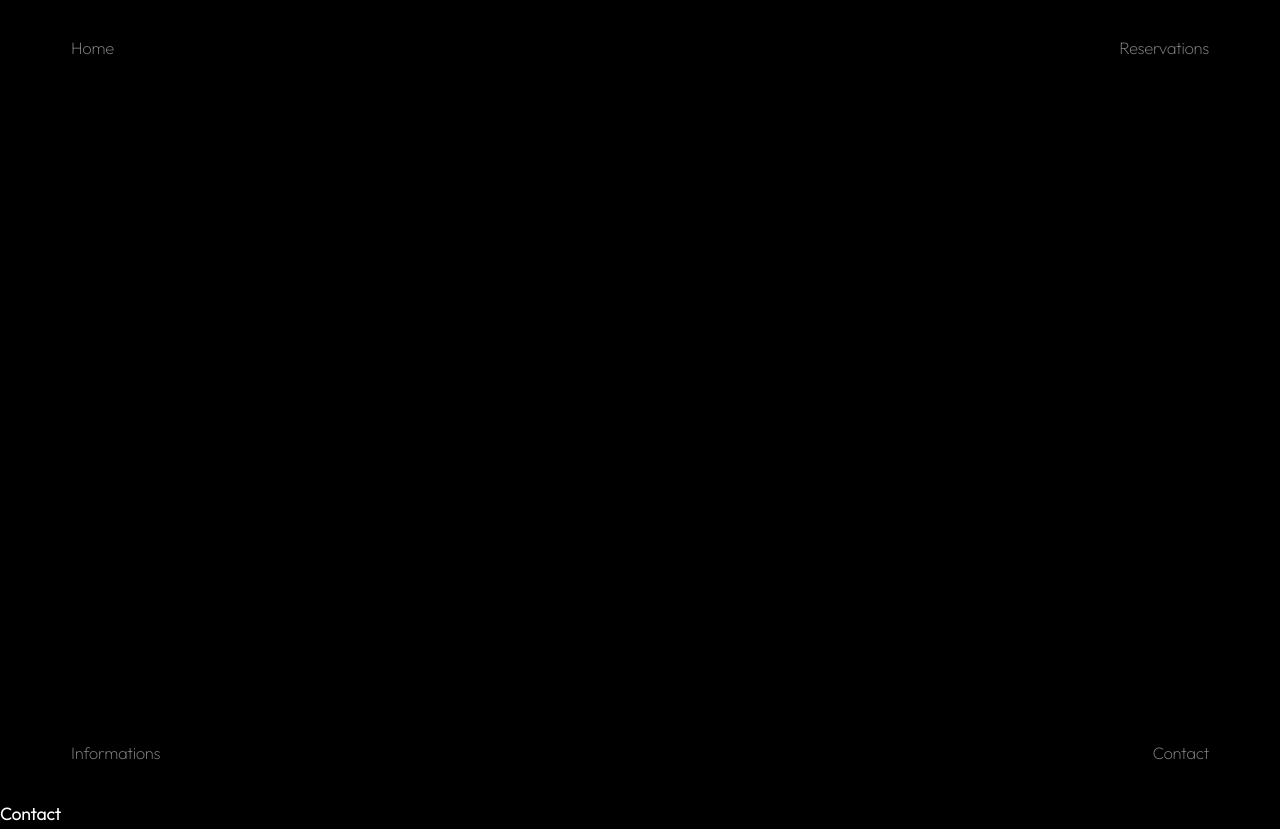
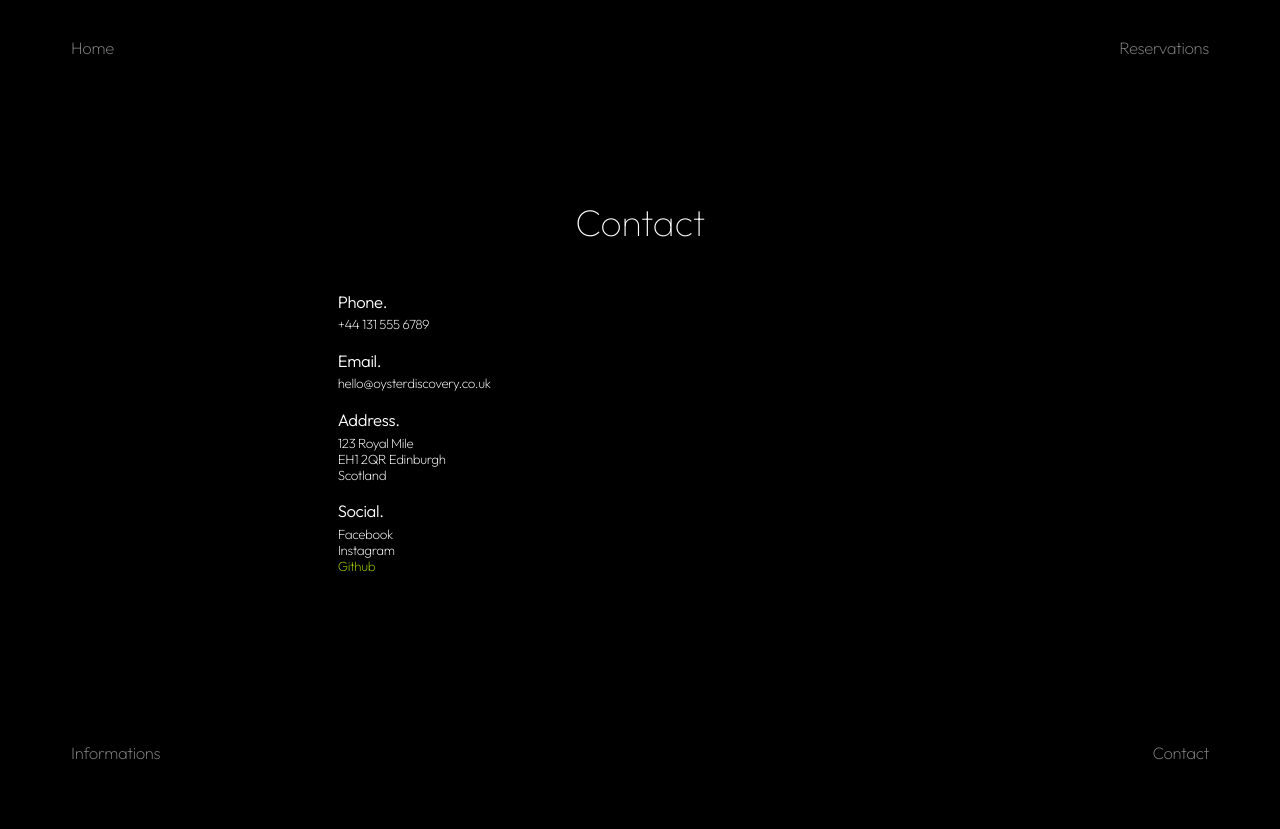
Before and after one commit to QuentinDch/oyster-project, a React (Vite) app: page /contact in a window 1280 px wide. After the commit the page ends 800 px from the top, so only its background shows below. Built offline with nearby package versions, Linux system fonts and the light colour scheme.

Commit message:
add contact page

```diff
--- a/package.json
+++ b/package.json
@@ -10,6 +10,7 @@
     "preview": "vite preview"
   },
   "dependencies": {
+    "prop-types": "^15.8.1",
     "react": "^18.3.1",
     "react-dom": "^18.3.1",
     "react-router-dom": "^6.27.0"
--- a/src/components/App.jsx
+++ b/src/components/App.jsx
@@ -1,6 +1,7 @@
 import { Routes, Route } from "react-router-dom";
 import "../sass/main.scss";
 import Navbar from "./Navbar";
+import MainElement from "./MainElement";
 import Home from "../components/pages/Home";
 import Reservation from "../components/pages/Reservation";
 import Contact from "../components/pages/Contact";
@@ -10,12 +11,14 @@ const App = () => {
   return (
     <div className="app">
       <Navbar />
+      <MainElement>
         <Routes>
           <Route path="/" element={<Home />} />
           <Route path="/reservation" element={<Reservation />} />
           <Route path="/contact" element={<Contact />} />
           <Route path="/information" element={<Information />} />
         </Routes>
+      </MainElement>
     </div>
   );
 };
--- /dev/null
+++ b/src/components/MainElement.jsx
@@ -0,0 +1,15 @@
+import PropTypes from "prop-types";
+
+const MainElement = ({ children }) => {
+  return (
+    <main className="main-element">
+      <div className="inner">{children}</div>
+    </main>
+  );
+};
+
+MainElement.propTypes = {
+  children: PropTypes.node,
+};
+
+export default MainElement;
--- a/src/components/pages/Contact.jsx
+++ b/src/components/pages/Contact.jsx
@@ -1,5 +1,58 @@
 const Contact = () => {
-  return <div>Contact</div>;
+  return (
+    <section className="contact">
+      <h2>Contact</h2>
+      <ul className="contact-list">
+        <li className="contact-item">
+          <div className="contact-detail">
+            <h3>phone.</h3>
+            <a
+              href="tel:+441315556789"
+              aria-label="Call us at +44 131 555 6789"
+            >
+              <span className="sr-only">Call us at </span>+44 131 555 6789
+            </a>
+          </div>
+        </li>
+        <li className="contact-item">
+          <div className="contact-detail">
+            <h3>email.</h3>
+            <a href="mailto:hello@oysterdiscovery.co.uk">
+              hello@oysterdiscovery.co.uk
+            </a>
+          </div>
+        </li>
+        <li className="contact-item">
+          <div className="contact-detail">
+            <h3>address.</h3>
+            <address>
+              <p>
+                123 Royal Mile <br />
+                EH1 2QR Edinburgh <br />
+                Scotland
+              </p>
+            </address>
+          </div>
+        </li>
+        <li className="contact-item">
+          <div className="contact-detail">
+            <h3>social.</h3>
+            <div className="contact-socials">
+              <a href="https://www.facebook.com/" target="_blank">
+                facebook
+              </a>
+              <a href="https://www.instagram.com/" target="_blank">
+                instagram
+              </a>
+              <a href="#" target="_blank">
+                github
+              </a>
+            </div>
+          </div>
+        </li>
+      </ul>
+    </section>
+  );
 };
 
 export default Contact;
--- a/src/sass/_utilities.scss
+++ b/src/sass/_utilities.scss
@@ -1 +1,18 @@
 // _utilities.scss
+
+.w-inline-block {
+  max-width: 100%;
+  display: inline-block;
+}
+
+.sr-only {
+  position: absolute;
+  width: 1px;
+  height: 1px;
+  padding: 0;
+  margin: -1px;
+  overflow: hidden;
+  clip: rect(0, 0, 0, 0);
+  border: 0;
+  white-space: nowrap;
+}
--- /dev/null
+++ b/src/sass/components/MainElement.scss
@@ -0,0 +1,12 @@
+// mainElement.scss
+
+.main-element {
+  overflow: auto;
+  position: absolute;
+  inset: 0;
+  z-index: 1;
+}
+
+.inner {
+  height: 100%;
+}
--- a/src/sass/components/typography.scss
+++ b/src/sass/components/typography.scss
@@ -27,8 +27,6 @@ h4,
 h5,
 h6 {
   font-family: $font-primary;
-  font-weight: 600;
-  margin: 0 0 0.325rem;
   text-wrap: balance;
   font-kerning: normal;
   font-size: inherit;
--- a/src/sass/main.scss
+++ b/src/sass/main.scss
@@ -11,3 +11,6 @@
 
 @use "components/Header";
 @use "components/Navbar";
+@use "components/MainElement";
+
+@use "pages/Contact";
--- /dev/null
+++ b/src/sass/pages/Contact.scss
@@ -0,0 +1,81 @@
+// contact.scss
+@use "../mixins" as *;
+@use "../variables" as *;
+
+.contact {
+  height: 100%;
+  @include flex-center-column;
+  user-select: none;
+}
+
+.contact h2 {
+  font-size: 2.115rem;
+  font-weight: 100;
+  margin-bottom: 3rem;
+}
+
+.contact-list {
+  padding-inline: 1rem;
+  width: 50%;
+}
+
+.contact-item {
+  margin-bottom: 1rem;
+}
+
+.contact-item a {
+  opacity: 1;
+  transition-property: opacity;
+  transition-timing-function: linear;
+  transition-duration: 300ms;
+}
+
+.contact-item a:hover {
+  opacity: 0.5;
+}
+
+.contact-detail {
+  line-height: normal;
+  font-weight: 200;
+  font-size: 0.75rem;
+}
+
+.contact-detail h3 {
+  margin-bottom: 0.25rem;
+  font-size: 0.938rem;
+  font-weight: 300;
+  text-transform: capitalize;
+}
+
+.contact-socials {
+  display: flex;
+  flex-direction: column;
+  text-transform: capitalize;
+  width: max-content;
+}
+
+.contact-socials a:last-of-type {
+  color: $text-color;
+  animation-name: blink;
+  animation-play-state: running;
+  animation-duration: 1400ms;
+  animation-timing-function: linear;
+  animation-fill-mode: forwards;
+  animation-iteration-count: infinite;
+}
+
+.contact-socials a:last-of-type:hover {
+  animation-play-state: paused;
+}
+
+@keyframes blink {
+  0% {
+    opacity: 1;
+  }
+  50% {
+    opacity: 0;
+  }
+  100% {
+    opacity: 1;
+  }
+}
```
Also changed, not shown: 1 other file (tests, documents, lock files or other folders). Lines whose indentation alone changed are shown as unchanged.
